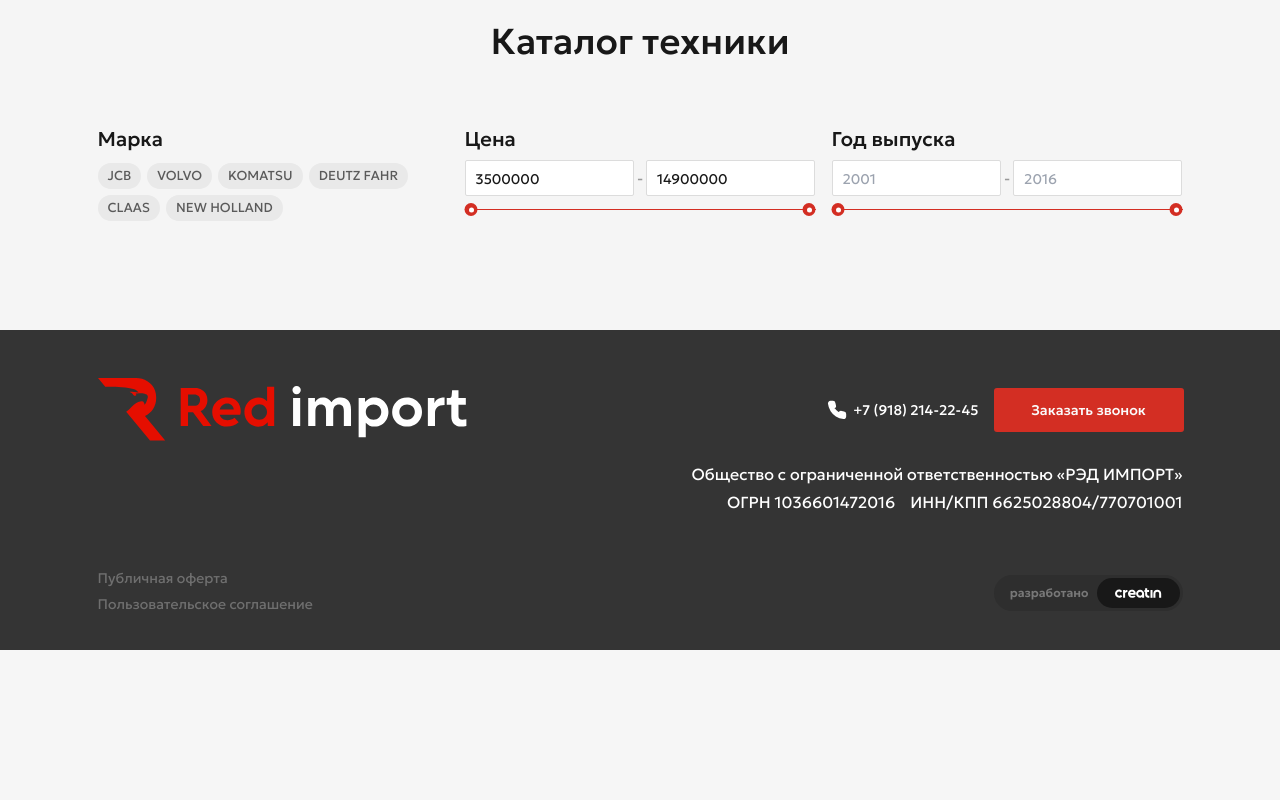
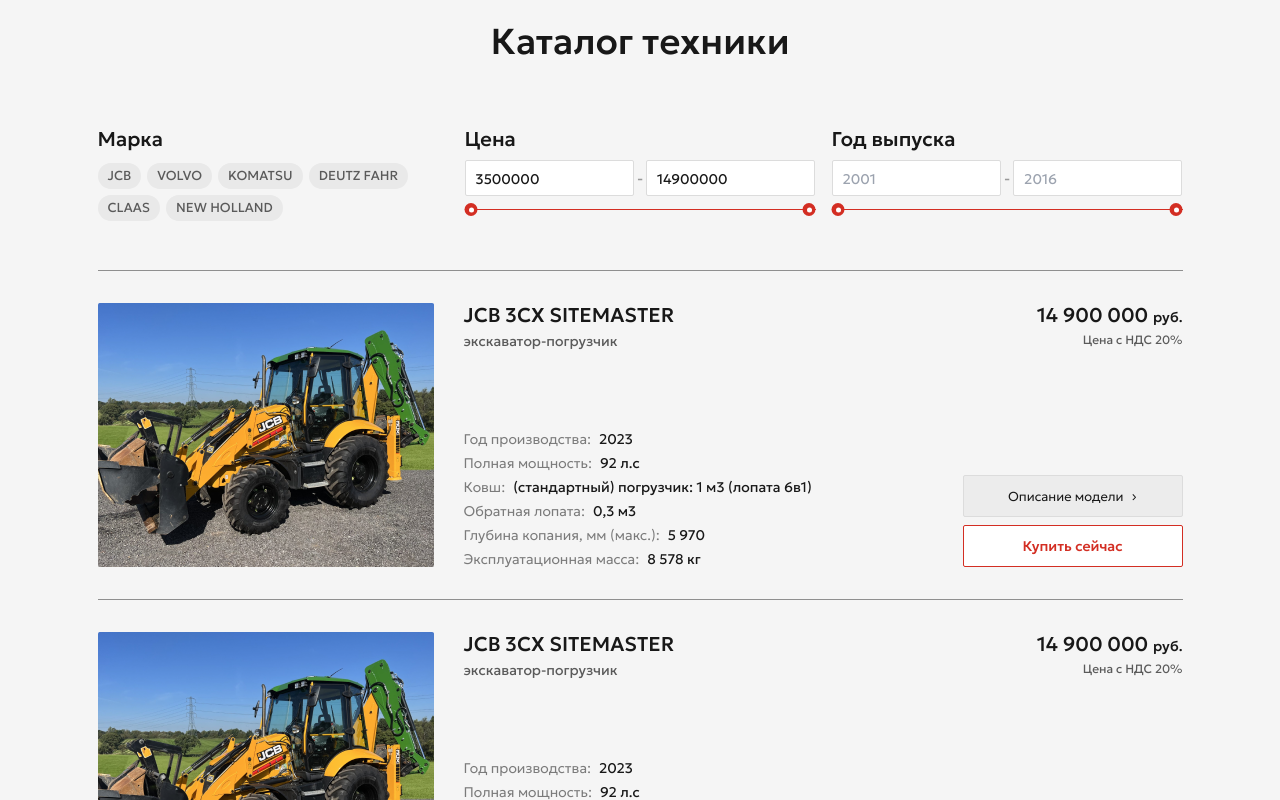
Before and after one commit to Vadim4ick/red-import, a Next.js app: page / in a window 1280 px wide. Shown: the part 2300-3100 px from the top of the page. Before the commit the page ends 2950 px from the top, so only its background shows below. Built offline with nearby package versions, Linux system fonts and the light colour scheme.

Commit message:
adding catalog items

```diff
--- a/src/components/Catalog/ui/Catalog.tsx
+++ b/src/components/Catalog/ui/Catalog.tsx
@@ -1,5 +1,7 @@
 import { Container } from "@/shared/ui/container";
 import { Filters } from "./Filters";
+import { mockDataItems } from "@/shared/const";
+import { CatalogItem } from "./CatalogItem";
 
 const Catalog = () => {
   return (
@@ -10,6 +12,12 @@
         <div className="pt-[64px]">
           <Filters />
         </div>
+
+        <div>
+          {mockDataItems.map((item) => (
+            <CatalogItem key={item.id} item={item} />
+          ))}
+        </div>
       </Container>
     </section>
   );
--- /dev/null
+++ b/src/components/Catalog/ui/CatalogItem.tsx
@@ -0,0 +1,73 @@
+import { MockDataItem } from "@/shared/const";
+import { Arrow } from "@/shared/icons/Arrow";
+import { Button } from "@/shared/ui/button";
+import Image from "next/image";
+
+const CatalogItem = ({ item }: { item: MockDataItem }) => {
+  return (
+    <article className="grid grid-cols-[336px_1fr] gap-[30px] border-b border-[#8F8F8F] py-[32px]">
+      <div className="relative h-[264px]">
+        <Image src={item.imgCatalog} alt={item.title} fill />
+      </div>
+
+      <div className="flex flex-col justify-between gap-2">
+        <div className="flex justify-between gap-2">
+          <div className="flex flex-col gap-[6px]">
+            <h3 className="heading-three">{item.title}</h3>
+
+            <p className="text-[14px] leading-[16px] text-[#5A5A5A]">
+              {item.subtitle}
+            </p>
+          </div>
+
+          <div className="flex flex-col items-end gap-[6px]">
+            <div className="heading-three">
+              {item.price}{" "}
+              <span className="text-[14px] leading-[16px]">руб.</span>
+            </div>
+
+            {item.nds && (
+              <div className="text-[12px] leading-[14px] text-[#5A5A5A]">
+                Цена с НДС {item.nds}
+              </div>
+            )}
+          </div>
+        </div>
+
+        <div className="flex w-full items-end justify-between gap-2">
+          <div className="flex w-full flex-col gap-2 pt-[27px] max-mobile:pt-[31px]">
+            {item.parameters.map((param) => {
+              return (
+                <p
+                  key={param.id}
+                  className="flex gap-2 text-[14px] leading-[16px]"
+                >
+                  <span className="font-light text-[#7B7B7B]">
+                    {param.text}
+                  </span>
+                  <span>{param.value}</span>
+                </p>
+              );
+            })}
+          </div>
+
+          <div className="flex w-full flex-col items-end justify-end gap-2">
+            <Button
+              addonRight={<Arrow className="mt-0.5 size-[6.5px] rotate-180" />}
+              className="h-[42px] w-[220px] items-center gap-[7px] text-[13px] leading-[15px]"
+              variant={"secondary"}
+            >
+              Описание модели
+            </Button>
+
+            <Button className="h-[42px] w-[220px]" variant={"reverseDefault"}>
+              Купить сейчас
+            </Button>
+          </div>
+        </div>
+      </div>
+    </article>
+  );
+};
+
+export { CatalogItem };
--- a/src/components/Catalog/ui/Filters.tsx
+++ b/src/components/Catalog/ui/Filters.tsx
@@ -19,7 +19,7 @@
   };
 
   return (
-    <div className="grid grid-cols-3 gap-4">
+    <div className="grid grid-cols-3 gap-4 border-b border-[#8F8F8F] pb-[36px]">
       <div className="flex flex-col gap-[12px]">
         <h3 className="heading-three">Марка</h3>
 
--- a/src/components/MainSection/ui/MainSlider.tsx
+++ b/src/components/MainSection/ui/MainSlider.tsx
@@ -1,7 +1,6 @@
 "use client";
 
 import { Button } from "@/shared/ui/button";
-import { sliderData } from "../model/mockData";
 import { Phone } from "@/shared/icons/Phone";
 import { Swiper as SwiperContainer, SwiperSlide } from "swiper/react";
 
@@ -12,6 +11,7 @@
 import { numberSlide } from "@/shared/lib/numberSlide";
 import { useMedia } from "@/shared/hooks/useMedia";
 import { Container } from "@/shared/ui/container";
+import { mockDataItems } from "@/shared/const";
 
 const MainSlider = () => {
   const [currentSlide, setCurrentSlide] = useState(1); // Индекс текущего слайда (начинается с 1)
@@ -44,7 +44,7 @@
           }}
           speed={800}
         >
-          {sliderData.map((slide) => {
+          {mockDataItems.map((slide) => {
             return (
               <SwiperSlide key={slide.id}>
                 <article className="rounded:rounded-t-[6px] relative grid h-full bg-white pl-[57px] max-tablet:pl-[20px] mobile:grid-cols-[352px_1fr]">
--- a/src/shared/const/index.ts
+++ b/src/shared/const/index.ts
@@ -1 +1,138 @@
 export const phoneNumber = "+7 (918) 214-22-45";
+
+export const mockDataItems = [
+  {
+    id: 1,
+    title: "JCB 3CX SITEMASTER",
+    subtitle: "экскаватор-погрузчик",
+
+    price: "14 900 000",
+    nds: "20%",
+
+    parameters: [
+      {
+        id: 1,
+        text: "Год производства:",
+        value: "2023",
+      },
+      {
+        id: 2,
+        text: "Полная мощность:",
+        value: "92 л.с",
+      },
+      {
+        id: 3,
+        text: "Ковш:",
+        value: "(стандартный) погрузчик: 1 м3 (лопата 6в1)",
+      },
+      {
+        id: 4,
+        text: "Обратная лопата:",
+        value: "0,3 м3",
+      },
+      {
+        id: 5,
+        text: "Глубина копания, мм (макс.):",
+        value: "5 970",
+      },
+      {
+        id: 6,
+        text: "Эксплуатационная масса:",
+        value: "8 578 кг",
+      },
+    ],
+
+    img: "/img/mainSlider/1.png",
+    imgCatalog: "/img/catalog/1.png",
+  },
+  {
+    id: 2,
+    title: "JCB 3CX SITEMASTER",
+    subtitle: "экскаватор-погрузчик",
+
+    price: "14 900 000",
+    nds: "20%",
+
+    parameters: [
+      {
+        id: 1,
+        text: "Год производства:",
+        value: "2023",
+      },
+      {
+        id: 2,
+        text: "Полная мощность:",
+        value: "92 л.с",
+      },
+      {
+        id: 3,
+        text: "Ковш:",
+        value: "(стандартный) погрузчик: 1 м3 (лопата 6в1)",
+      },
+      {
+        id: 4,
+        text: "Обратная лопата:",
+        value: "0,3 м3",
+      },
+      {
+        id: 5,
+        text: "Глубина копания, мм (макс.):",
+        value: "5 970",
+      },
+      {
+        id: 6,
+        text: "Эксплуатационная масса:",
+        value: "8 578 кг",
+      },
+    ],
+
+    img: "/img/mainSlider/1.png",
+    imgCatalog: "/img/catalog/1.png",
+  },
+  {
+    id: 3,
+    title: "JCB 3CX SITEMASTER",
+    subtitle: "экскаватор-погрузчик",
+
+    price: "14 900 000",
+    nds: "20%",
+
+    parameters: [
+      {
+        id: 1,
+        text: "Год производства:",
+        value: "2023",
+      },
+      {
+        id: 2,
+        text: "Полная мощность:",
+        value: "92 л.с",
+      },
+      {
+        id: 3,
+        text: "Ковш:",
+        value: "(стандартный) погрузчик: 1 м3 (лопата 6в1)",
+      },
+      {
+        id: 4,
+        text: "Обратная лопата:",
+        value: "0,3 м3",
+      },
+      {
+        id: 5,
+        text: "Глубина копания, мм (макс.):",
+        value: "5 970",
+      },
+      {
+        id: 6,
+        text: "Эксплуатационная масса:",
+        value: "8 578 кг",
+      },
+    ],
+
+    img: "/img/mainSlider/1.png",
+    imgCatalog: "/img/catalog/1.png",
+  },
+];
+
+export type MockDataItem = (typeof mockDataItems)[0];
--- a/src/shared/ui/button.tsx
+++ b/src/shared/ui/button.tsx
@@ -13,6 +13,8 @@
           "text-primary-foreground hover:bg-white bg-buttonColor font-medium hover:text-buttonColor ring-buttonColor ring-[1px]",
         secondary:
           "bg-[#ECECEC] border border-[#DCDCDC] hover:bg-white font-light",
+        reverseDefault:
+          "hover:bg-white bg-white border border-buttonColor hover:bg-buttonColor font-medium hover:text-white text-buttonColor ring-buttonColor",
       },
     },
     defaultVariants: {
@@ -26,13 +28,17 @@
     VariantProps<typeof buttonVariants> {
   asChild?: boolean;
   addonLeft?: React.ReactNode;
+  addonRight?: React.ReactNode;
 }
 
 const Button = React.forwardRef<HTMLButtonElement, ButtonProps>(
-  ({ className, variant, addonLeft, asChild = false, ...props }, ref) => {
+  (
+    { className, variant, addonLeft, addonRight, asChild = false, ...props },
+    ref,
+  ) => {
     const Comp = asChild ? Slot : "button";
 
-    if (!addonLeft) {
+    if (!addonLeft && !addonRight) {
       return (
         <Comp
           className={cn(buttonVariants({ variant, className }))}
@@ -52,6 +58,8 @@
           {addonLeft && addonLeft}
 
           {props.children}
+
+          {addonRight && addonRight}
         </Comp>
       </>
     );
```
Also changed, not shown: src/components/MainSection/model/mockData.ts (deleted, +0 -131 lines), public/img/catalog/1.png (added).
